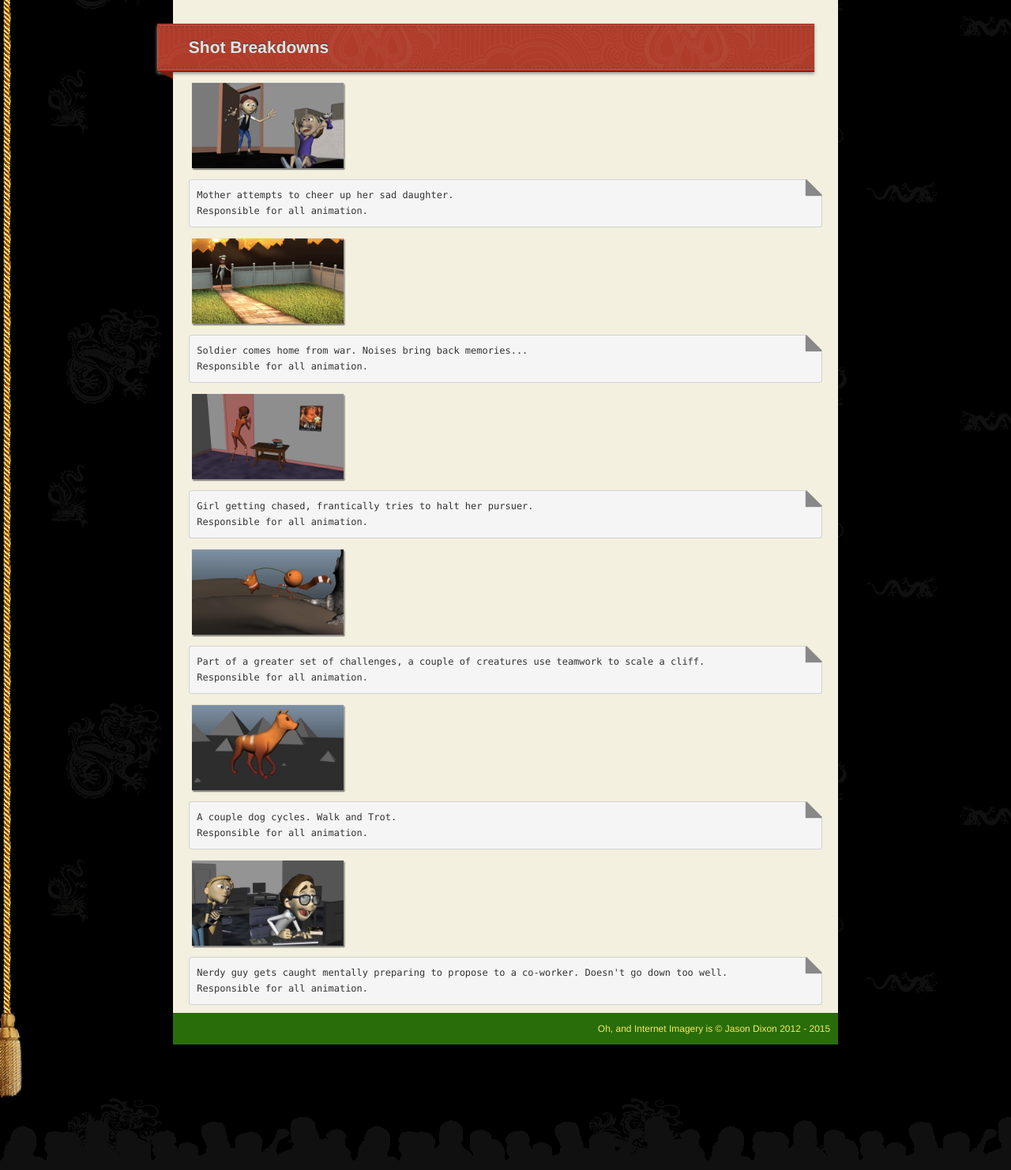
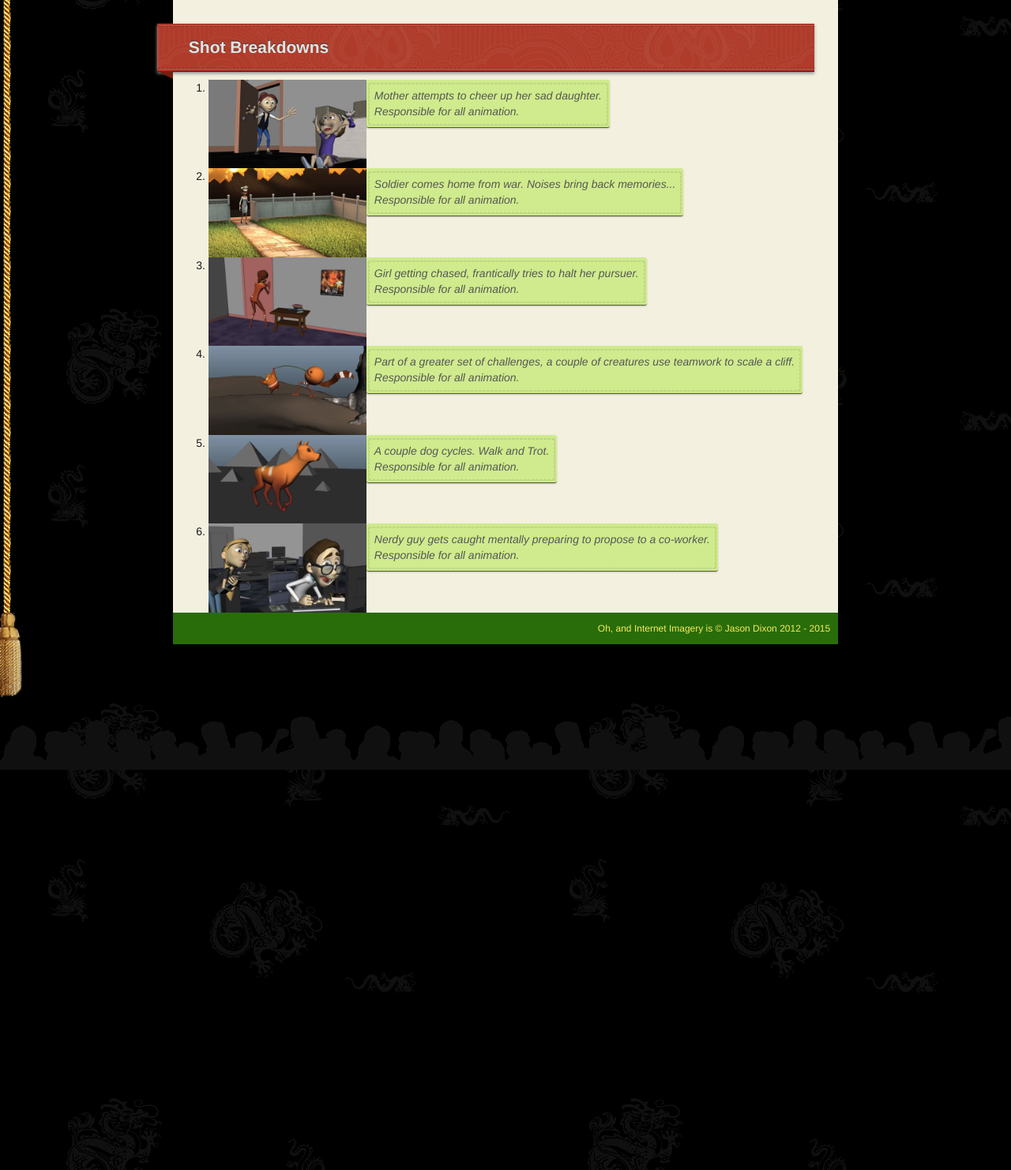
Before and after one commit to internetimagery/internetimagery.github.io, a Jekyll site: the page built from reel/index.md, in a window 1280 px wide. Shown: the part 662-2144 px from the top of the page at 79% size. Built offline with Jekyll 4.4.1, drawn with Linux system fonts in a browser that asks for light colours; nearby versions of some CDN libraries; some web fonts are replaced.

Commit message:
updated thumbs

```diff
--- a/css/common.sass
+++ b/css/common.sass
@@ -84,6 +84,13 @@ blockquote
 		box-shadow: 0px 0px 2px rgba(0, 0, 0, 0.2)
 
 pre
+	background: white
+	border: 1px solid rgba(0, 0, 0, 0.15)
+	border-radius: 4px
+	padding: 9.5px
+	margin: 0px 0px 10px
+	font-family: Monaco,Menlo,Consolas,"Courier New",monospace
+	color: #333
 	position: relative
 	&:before
 		content: ""
@@ -105,6 +112,18 @@ pre
 img
 	&[alt=reelthumb]
 		width: 200px
+
+// REEL
+ol.reelshots
+	li
+		clear: left
+		margin-top: 5px
+		img
+			width: 200px
+			float: left
+		p
+			@extend blockquote
+			float: left
 
 // ID's
 
@@ -320,10 +339,6 @@ img
 	float: none
 	margin: 0px auto
 
-// REEL
-.reel-shot
-	@extend pre
-
 // LAYOUTSPECIFIC
 
 div.page-layout
--- a/reel/index.md
+++ b/reel/index.md
@@ -7,32 +7,34 @@ title: Animation Showreel
 
 ### Shot Breakdowns
 
-![reelthumb](thumb_playdough.png)
+<ol class="reelshots">
+    <li>
+        <img src="thumb_playdough.jpg" alt="Playdough">
+        <p>Mother attempts to cheer up her sad daughter.<br/>Responsible for all animation.</p>
+    </li>
 
-    Mother attempts to cheer up her sad daughter.
-    Responsible for all animation.
+    <li>
+        <img src="thumb_soldier.jpg" alt="Playdough">
+        <p>Soldier comes home from war. Noises bring back memories...<br/>Responsible for all animation.</p>
+    </li>
 
-![reelthumb](thumb_soldier.png)
+    <li>
+        <img src="thumb_door_block.jpg" alt="Playdough">
+        <p>Girl getting chased, frantically tries to halt her pursuer.<br/>Responsible for all animation.</p>
+    </li>
 
-    Soldier comes home from war. Noises bring back memories...
-    Responsible for all animation.
+    <li>
+        <img src="thumb_cliff.jpg" alt="Playdough">
+        <p>Part of a greater set of challenges, a couple of creatures use teamwork to scale a cliff.<br/>Responsible for all    animation.</p>
+    </li>
 
-![reelthumb](thumb_door_block.png)
+    <li>
+        <img src="thumb_dog.jpg" alt="Playdough">
+        <p>A couple dog cycles. Walk and Trot.<br/>Responsible for all animation.</p>
+    </li>
 
-    Girl getting chased, frantically tries to halt her pursuer.
-    Responsible for all animation.
-
-![reelthumb](thumb_cliff.png)
-
-    Part of a greater set of challenges, a couple of creatures use teamwork to scale a cliff.
-    Responsible for all animation.
-
-![reelthumb](thumb_dog.png)
-
-    A couple dog cycles. Walk and Trot.
-    Responsible for all animation.
-
-![reelthumb](thumb_proposal.png)
-
-    Nerdy guy gets caught mentally preparing to propose to a co-worker. Doesn't go down too well.
-    Responsible for all animation.
+    <li>
+        <img src="thumb_proposal.jpg" alt="Playdough">
+        <p>Nerdy guy gets caught mentally preparing to propose to a co-worker.<br/>Responsible for all animation.</p>
+    </li>
+</ol>
```
Also changed, not shown: reel/thumb_cliff.jpg (added), reel/thumb_cliff.png (deleted), reel/thumb_dog.jpg (added), reel/thumb_dog.png (deleted), reel/thumb_door_block.jpg (added), reel/thumb_door_block.png (deleted), reel/thumb_playdough.jpg (added), reel/thumb_playdough.png (deleted), reel/thumb_proposal.jpg (added), reel/thumb_proposal.png (deleted), reel/thumb_soldier.jpg (added), reel/thumb_soldier.png (deleted), 1 other file.
